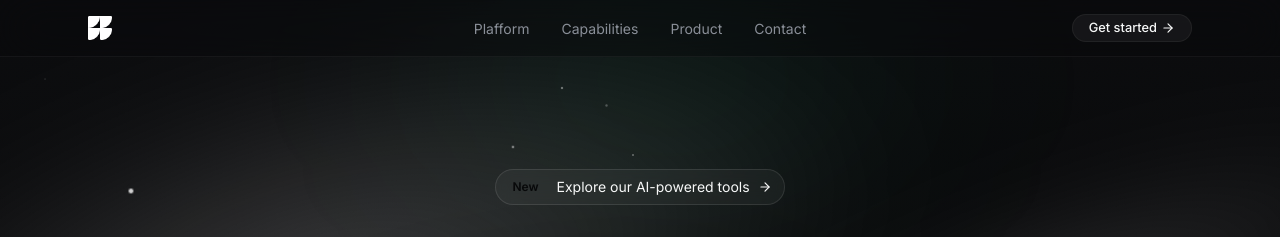
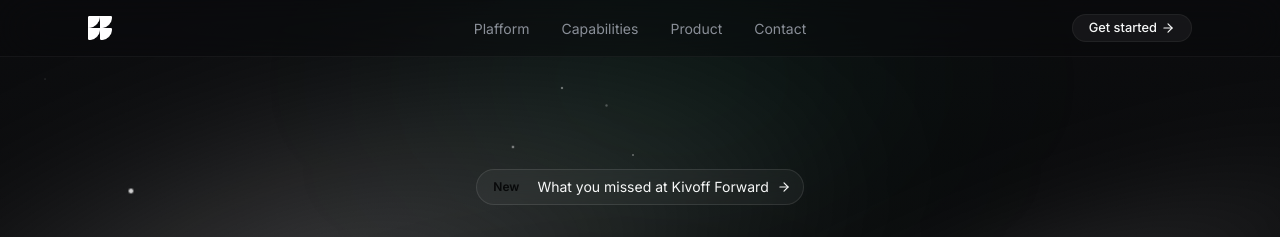
Before and after one commit to YordiMarte/Kivoff, a Next.js app: page / in a window 1280 px wide. Shown: the top 237 px of the page. Built offline with nearby package versions, Linux system fonts and the light colour scheme.

Commit message:
Update What you missed at Kivoff Forward

```diff
--- a/src/components/sections/hero.tsx
+++ b/src/components/sections/hero.tsx
@@ -23,7 +23,7 @@ export function Hero() {
           <span className="rounded-full bg-brand px-2.5 py-0.5 text-xs font-semibold text-background">
             New
           </span>
-          Explore our AI-powered tools
+          What you missed at Kivoff Forward
           <ArrowRight className="size-3.5 transition-transform group-hover:translate-x-0.5" />
         </Link>
 
```
